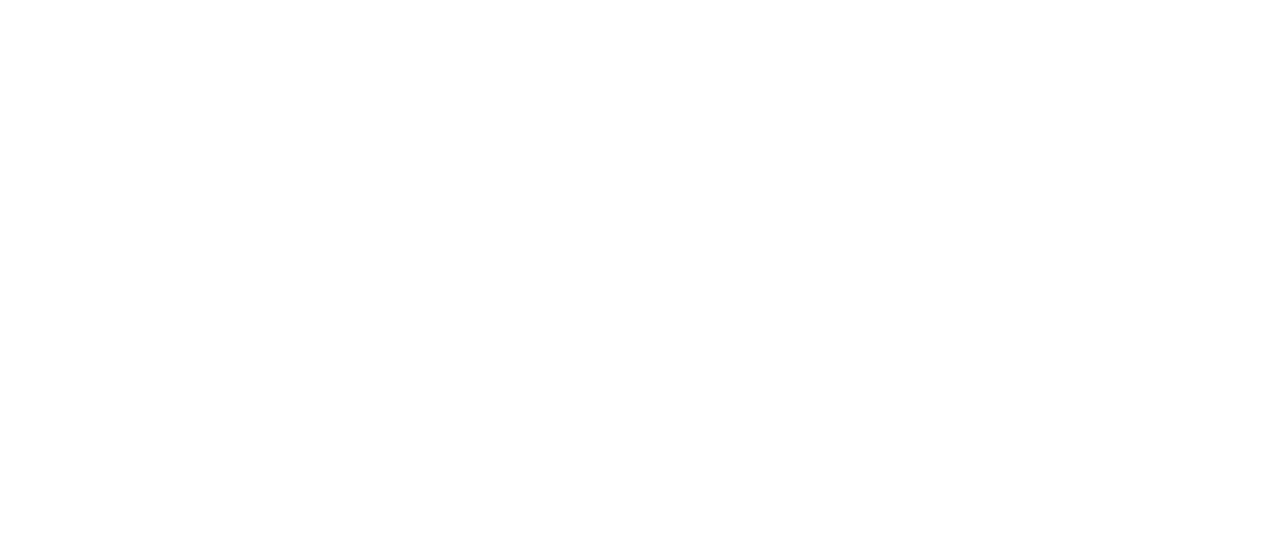
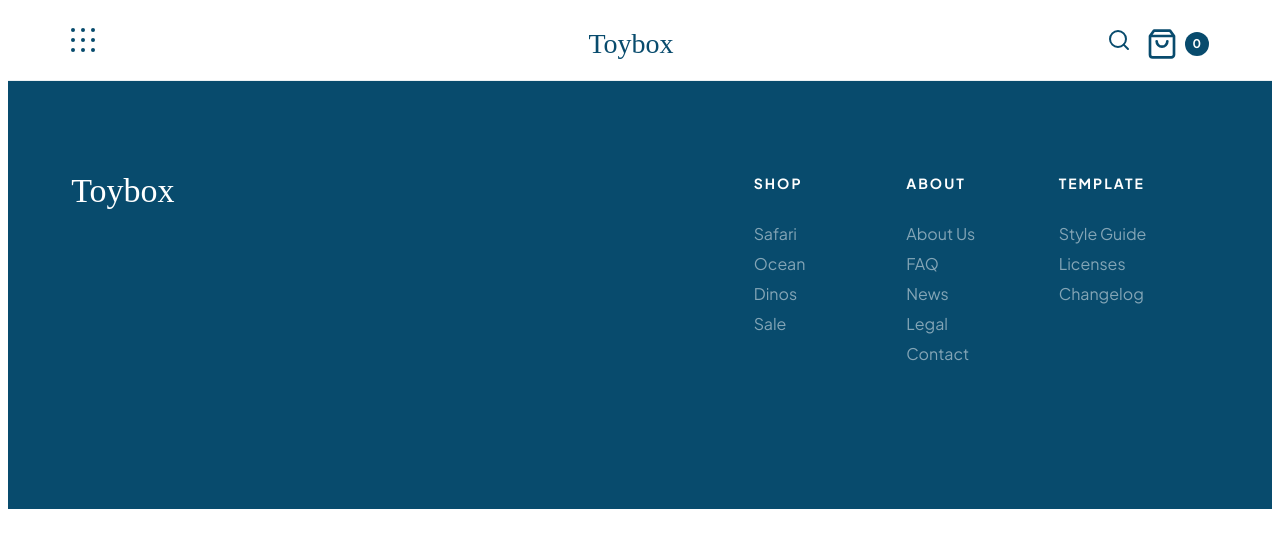
Before and after one commit to midianjudah/secondRepo, a plain HTML site: page shop.html in a window 1280 px wide. Drawn offline with Linux system fonts and the light colour scheme; files whose address does not match are found by name; a web font is replaced by a local one.

Commit message:
saved shop page

```diff
--- a/shop.html
+++ b/shop.html
@@ -4,11 +4,107 @@
     <meta charset="UTF-8">
     <meta http-equiv="X-UA-Compatible" content="IE=edge">
     <meta name="viewport" content="width=device-width, initial-scale=1.0">
-    <title>Shop Page</title>
+    <title>Shop Page - Toybox</title>
+    <link rel="stylesheet" href="./styles/styles.css">
 </head>
+
 <body>
+    <a href="#mainContent" class="skip-link">Skip to main content.</a>
+
+    <nav class="navBar">
+        <div class="wrapper">
+
+          <button class="menuIcon">
+              <img src="./assets/menu-button.svg" alt="open slide-out navigation" class="menuIcon">
+          </button>
+
+          <a href="#" class="logo">
+            <h1>Toybox</h1>
+          </a>
+
+          <div class="searchCart">
+            <button class="menuIcon">
+              <img src="./assets/search.svg" alt="search icon" class="searchIcon">
+            </button>
+
+            <a href="#" class="bag">
+              <img src="./assets/shop-bag.svg" alt="shopping bag icon" class="bagIcon">
+            </a>
+
+            <div class="counter">
+              <p class="smallCopy">0</p>
+            </div> <!-- .counter END -->
+          </div> <!-- .searchCart END -->
+        </div> <!-- .wrapper END -->
+      </nav> <!-- .navBar END -->
 
 
 
+      <footer id="footer">
+        <div class="wrapper">
+          <div class="footerFlexContainer">
+            <a href="" class="logo">
+              <h4>Toybox</h4>
+            </a>
+
+            <div class="footerNav">
+              <nav>
+                <ul class="footerShop">
+                  <li>
+                    <h5>Shop</h5>
+                  </li>
+                  <li>
+                    <a href="">Safari</a>
+                  </li>
+                  <li>
+                    <a href="">Ocean</a>
+                  </li>
+                  <li>
+                    <a href="">Dinos</a>
+                  </li>
+                  <li>
+                    <a href="">Sale</a>
+                  </li>
+                </ul>
+                <ul class="footerAbout">
+                  <li>
+                    <h5>About</h5>
+                  </li>
+                  <li>
+                    <a href="">About Us</a>
+                  </li>
+                  <li>
+                    <a href="">FAQ</a>
+                  </li>
+                  <li>
+                    <a href="">News</a>
+                  </li>
+                  <li>
+                    <a href="">Legal</a>
+                  </li>
+                  <li>
+                    <a href="">Contact</a>
+                  </li>
+                </ul>
+                <ul class="footerTemp">
+                  <li>
+                    <h5>Template</h5>
+                  </li>
+                  <li>
+                    <a href="">Style Guide</a>
+                  </li>
+                  <li>
+                    <a href="">Licenses</a>
+                  </li>
+                  <li>
+                    <a href="">Changelog</a>
+                  </li>
+                </ul>
+              </nav>
+            </div> <!-- .footerNav END -->
+          </div> <!-- .footerFlexContainer END-->
+        </div> <!-- .wrapper END-->
+      </footer>
+
 </body>
 </html>
```
